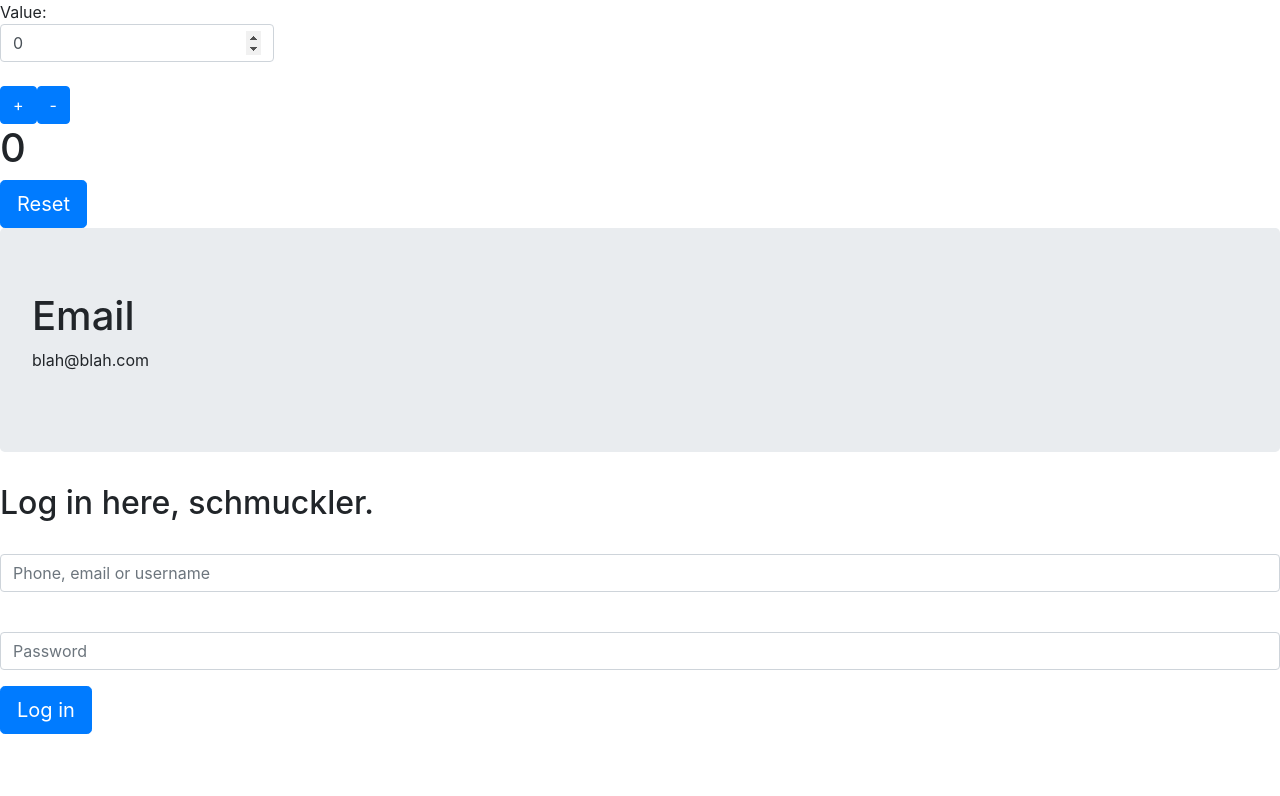
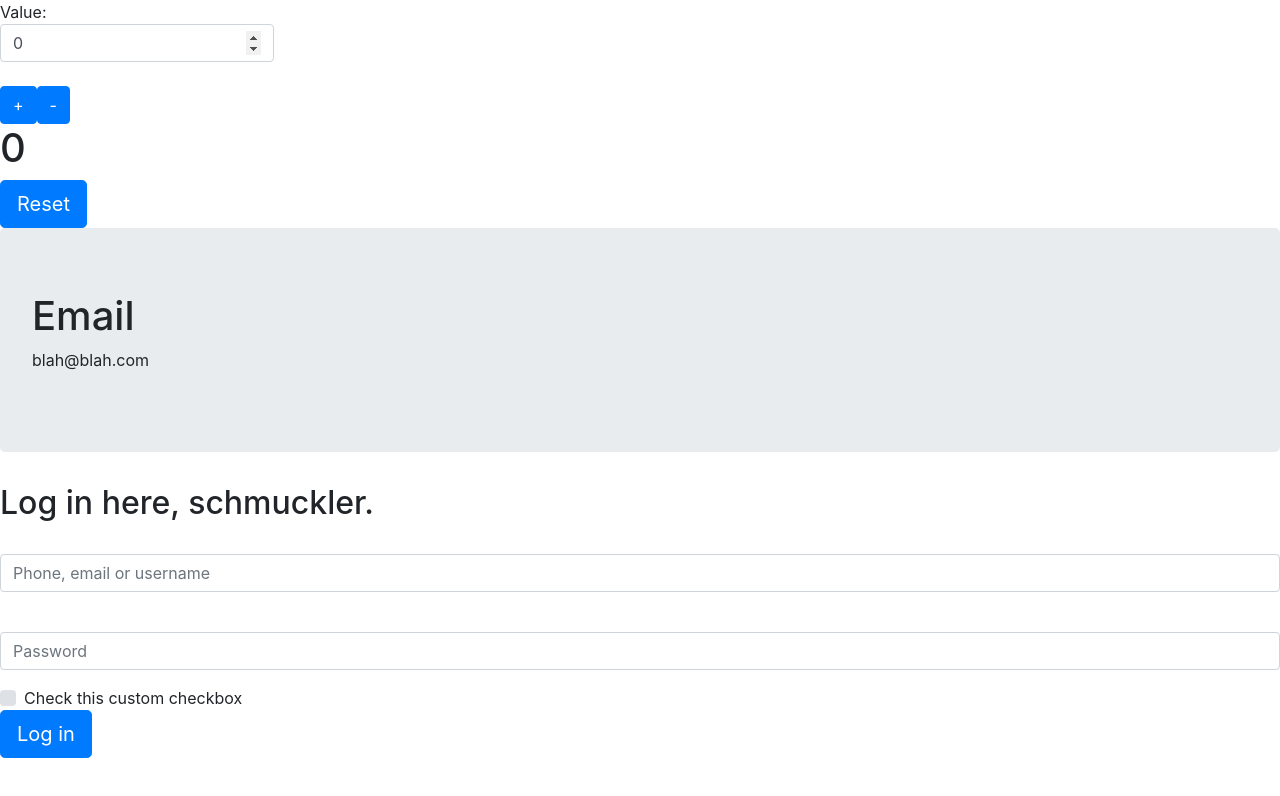
Before and after one commit to mmoga/react-counter, a React (Create React App) app: page / in a window 1280 px wide. Shown: the top 796 px of the page. Built offline with nearby package versions, Linux system fonts and the light colour scheme.

Commit message:
added checkbox to form in LoginForm

```diff
--- a/src/LoginForm.js
+++ b/src/LoginForm.js
@@ -14,6 +14,10 @@ class LoginForm extends Component {
                     <label for="password"></label>
                     <input type="password" className="form-control" placeholder="Password"/>
                 </div>
+                <div class="custom-control custom-checkbox">
+                    <input type="checkbox" class="custom-control-input" id="customCheck1" />
+                     <label class="custom-control-label" for="customCheck1">Check this custom checkbox</label>
+                </div>
                 <button className="btn btn-lg btn-primary" onClick={() => alert('Hell yeah!')}>Log in</button>
                 </form>
             </div>
```
